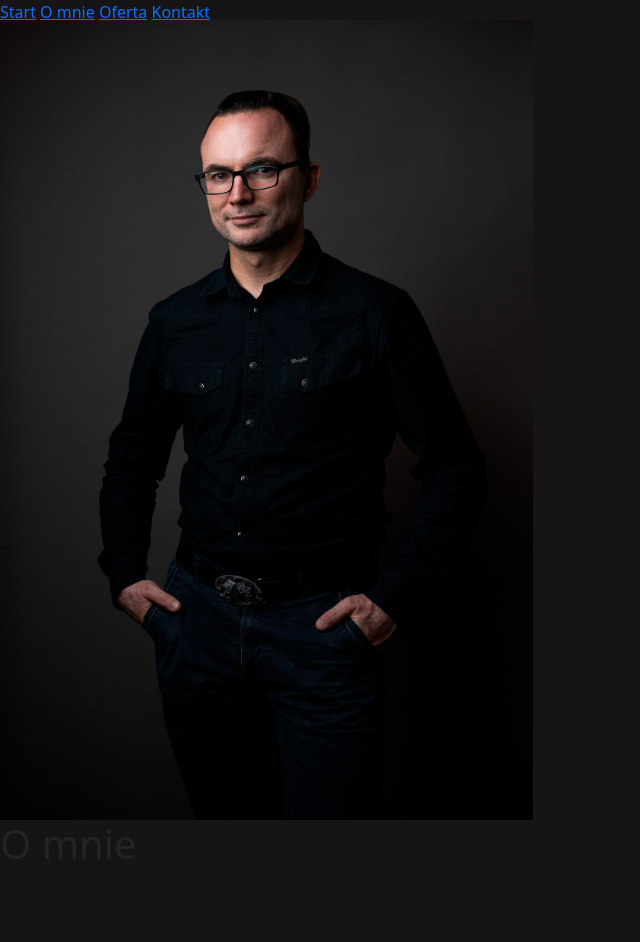
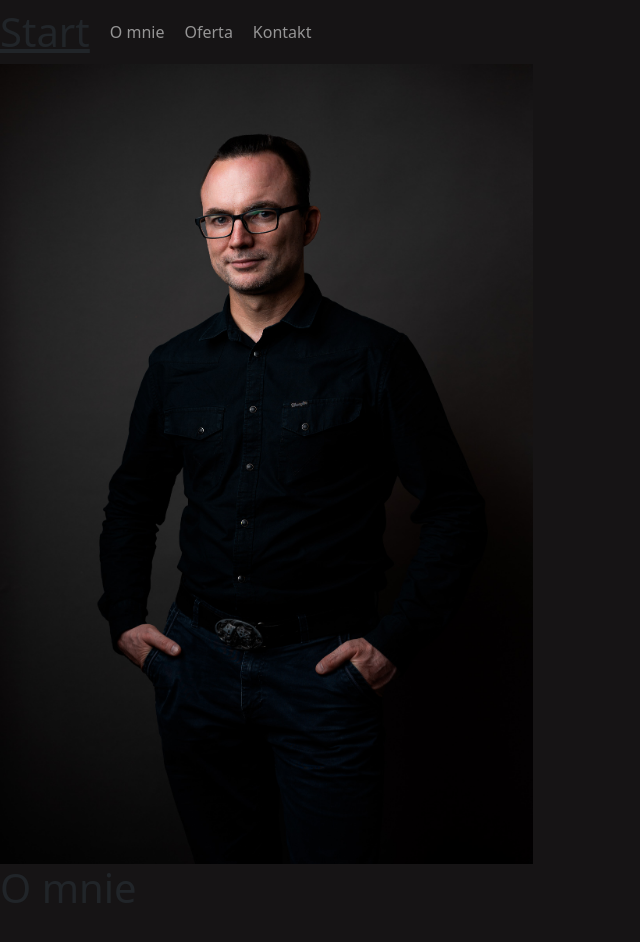
Before and after one commit to donPedroGonzalez/frenchTeacherSite, a plain HTML site: page index.html in a window 1280 px wide. Shown: the top 942 px of the page, without its empty margins (0-640 px from the left). Drawn offline with nearby package versions, Linux system fonts and the light colour scheme.

Commit message:
starting navigation code

```diff
--- a/index.html
+++ b/index.html
@@ -19,11 +19,11 @@
     <title>🏆 Francuski - Don Pedro 🏆</title>
   </head>
   <body>
-    <nav>
-      <a href="#intro" class="nav-el">Start</a>
-      <a href="#about" class="nav-el">O mnie</a>
-      <a href="#professional-offer" class="nav-el">Oferta</a>
-      <a href="#contact" class="nav-el">Kontakt</a>
+    <nav class="navbar navbar-nav navbar-expand-lg navbar-dark flex-lg-row bg-my sticky-top">
+      <a href="#intro" class="nav-el nav-brand mb-0 h1">Start</a>
+      <a href="#about" class="nav-el nav-link">O mnie</a>
+      <a href="#professional-offer" class="nav-el nav-link">Oferta</a>
+      <a href="#contact" class="nav-el nav-link">Kontakt</a>
     </nav>
     <div id="intro" class="main-div"></div>
     <div id="about" class="main-div">
--- a/mainStyle.css
+++ b/mainStyle.css
@@ -6,7 +6,6 @@
 html {
     /*background-color: #161415;
     min-height: 100vh;*/
-    padding-top: 20px;
 }
 body {
     background-color: #161415;
@@ -15,12 +14,18 @@ body {
 div {
     background-color: #161415;
 }
-nav {
+/*nav {
     position: fixed;
     background-color: #161415;
     height: 20px;
     width: 100vw;
     margin-top: -20px;
+}*/
+.nav-el {
+    margin-right: 20px;
+}
+.bg-my {
+    background-color: #161415;
 }
 .main-div {
     height: 100vh;
@@ -30,7 +35,8 @@ nav {
     background-size: contain;
     background-repeat: no-repeat;
     background-attachment: fixed;
+    background-position-y: top;
+    background-position-x: left;
     background-color: #161415;
     /*clip-path: polygon(3% 3%, 100% 0, 100% 100%, 0% 100%);*/
-
 }
```
